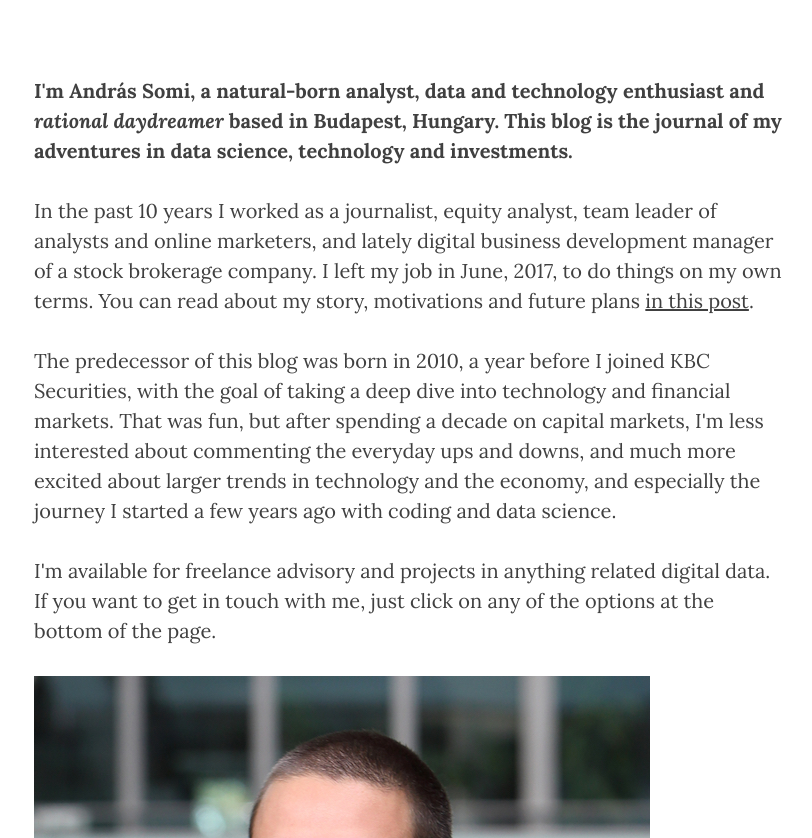
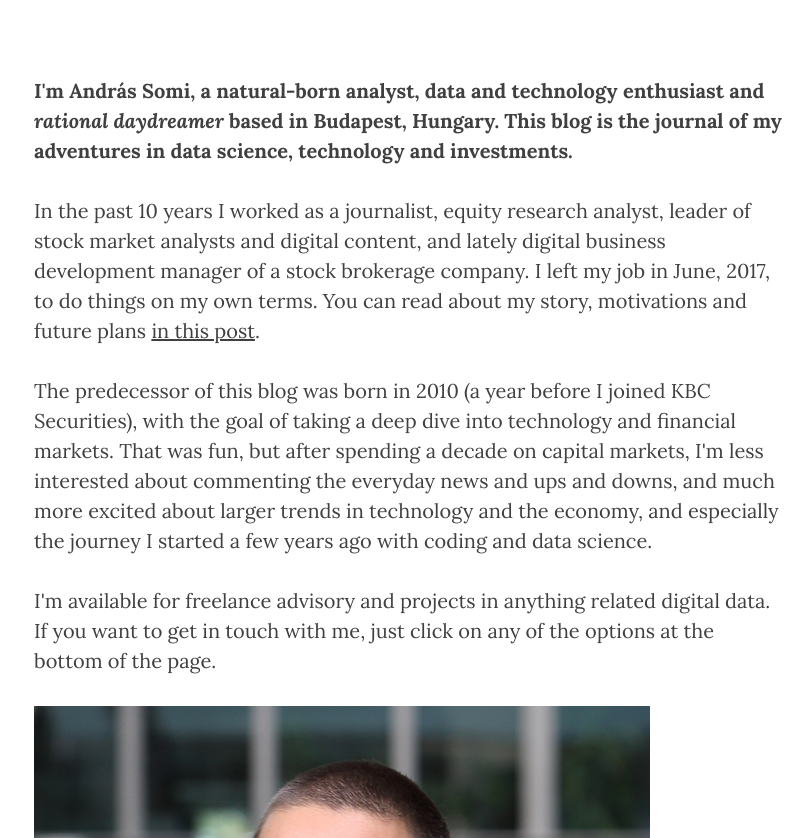
Before and after one commit to doktorjustice/doktorjustice.github.io, a Jekyll site: the page built from about.html, in a window 1280 px wide and 900 px high, scrolled down 390 px, cut to the strip 62-900 px from the top of the window. Shown: the whole strip, without its empty margins (231-1043 px from the left). Built offline with Jekyll 4.4.1, drawn with Linux system fonts in a browser that asks for light colours; nearby versions of some CDN libraries; comment, search, counter and statistics services are not loaded.

Commit message:
Add new post

```diff
--- a/about.html
+++ b/about.html
@@ -9,9 +9,9 @@ photo-author: "Steve Goldberg"
 
 <p><b>I'm András Somi, a natural-born analyst, data and technology enthusiast and <em>rational daydreamer</em> based in Budapest, Hungary. This blog is the journal of my adventures in data science, technology and investments.</b></p>
 
-<p>In the past 10 years I worked as a journalist, equity analyst, team leader of analysts and online marketers, and lately digital business development manager of a stock brokerage company. I left my job in June, 2017, to do things on my own terms. You can read about my story, motivations and future plans <a href="http://dotkomblog.com/2017/07/18/changes/">in this post</a>.</p>
+<p>In the past 10 years I worked as a journalist, equity research analyst, leader of stock market analysts and digital content, and lately digital business development manager of a stock brokerage company. I left my job in June, 2017, to do things on my own terms. You can read about my story, motivations and future plans <a href="http://dotkomblog.com/2017/07/18/changes/">in this post</a>.</p>
 
-<p>The predecessor of this blog was born in 2010, a year before I joined KBC Securities, with the goal of taking a deep dive into technology and financial markets. That was fun, but after spending a decade on capital markets, I'm less interested about commenting the everyday ups and downs, and much more excited about larger trends in technology and the economy, and especially the journey I started a few years ago with coding and data science.</p>
+<p>The predecessor of this blog was born in 2010 (a year before I joined KBC Securities), with the goal of taking a deep dive into technology and financial markets. That was fun, but after spending a decade on capital markets, I'm less interested about commenting the everyday news and ups and downs, and much more excited about larger trends in technology and the economy, and especially the journey I started a few years ago with coding and data science.</p>
 
 <p>I'm available for freelance advisory and projects in anything related digital data. If you want to get in touch with me, just click on any of the options at the bottom of the page.</p>
 
```
Also changed, not shown: _posts/2017-10-27-the-biggest-challenge-in-self-learning.md (added, +33 -0 lines), img/posts/python_assess.png (added), img/posts/python_assess2.png (added).
